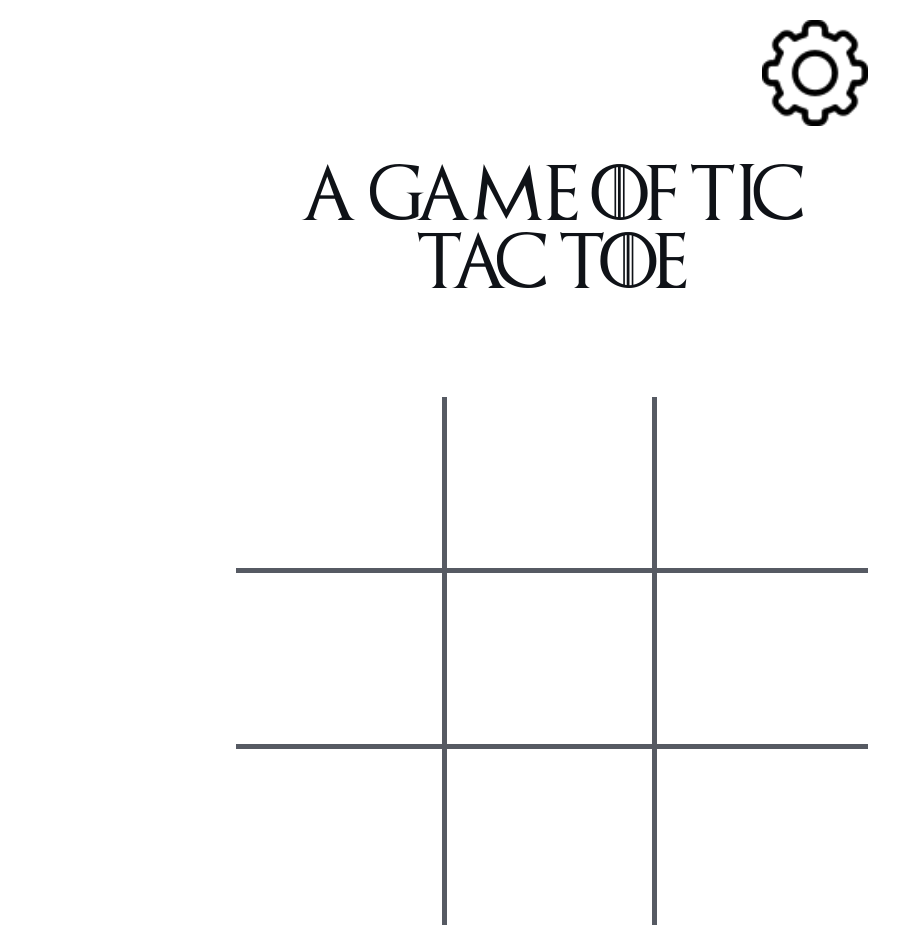
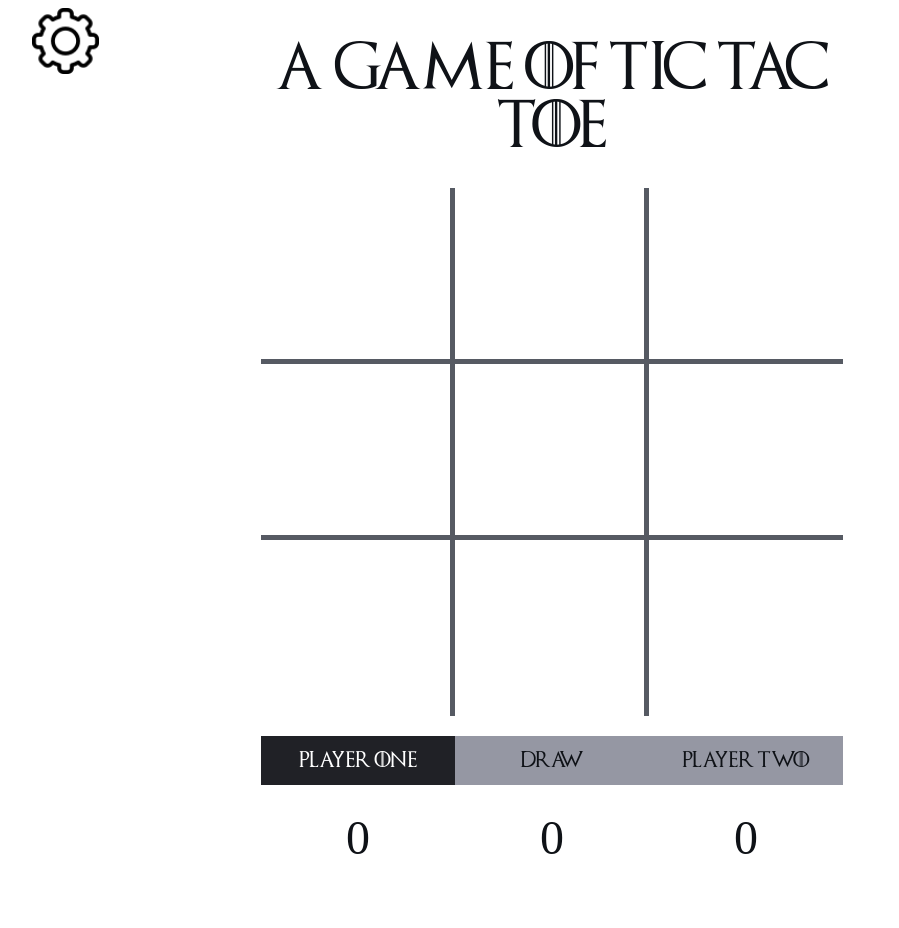
Before and after one commit to tomdonohoe/a-game-of-tic-tac-toe, a plain HTML site: page index.html in a window 1280 px wide. Shown: the top 928 px of the page, without its empty margins (88-987 px from the left). Drawn offline with Linux system fonts and the light colour scheme.

Commit message:
add some UI layout tweaks

```diff
--- a/index.html
+++ b/index.html
@@ -7,12 +7,23 @@
     <link rel="stylesheet" href="style.css">
 </head>
 <body>
+
+    <aside>
+        <div class="setting-img-container">
+            <img class="setting-img" src="images/settings.png" alt="">
+        </div>
+
+        <section class="results">
+            <h2 class="winner"></h2>
+            <button class="reset-btn hidden">PLAY AGAIN!</button>
+        </section>
+
+        <div class="empty"></div>
+    </aside>
+
     <div class="container">
 
         <header>
-            <div class="setting-img-container">
-                <img class="setting-img" src="images/settings.png" alt="">
-            </div>
             <h1>A GAME OF TIC TAC TOE</h1>
         </header>
 
@@ -69,13 +80,9 @@
             </div>
         </section>
 
-        <section class="results">
-            <h2 class="winner"></h2>
-            <button class="reset-btn hidden">PLAY AGAIN!</button>
-        </section>
-
     </div>
 
+    <aside></aside>
     <script src="app.js"></script>
 </body>
 </html>
--- a/style.css
+++ b/style.css
@@ -20,23 +20,22 @@ body {
     font-family: 'Game of Thrones';
     font-weight: normal;
     font-style: normal;
+    display: grid;
+    grid-template-columns: 1fr 2fr 1fr;
+    gap: 50px
 }
 
 h1 {
     text-align: center;
-    font-size: 3.5rem;
+    font-size: 3rem;
     font-weight: normal;
 }
 
 h2 {
     text-align: center;
-    font-size: 2.5rem;
     font-weight: normal;
-}
-
-.container {
-    width: 50%;
-    margin: 0 auto;
+    font-size: 2rem;
+    margin: 0;
 }
 
 /*
@@ -60,28 +59,52 @@ h2 {
 }
 
 /*
+========= Left sidebar =========
+*/
+
+aside {
+    display: grid;
+    grid-template-rows: 1fr 8fr 4fr;
+    gap: 20px
+}
+
+.setting-img-container {
+    display: flex;
+    justify-content: center;
+}
+
+h2.winner {
+    display: flex;
+    align-items: center;
+}
+/*
 ========= Header =========
 */
 
 header {
-    display: grid;
-    grid-template-rows: 1fr 2fr;
+    /* display: grid;
+    grid-template-rows: 1fr 2fr; */
     margin-top: 20px;
 }
 
-.setting-img-container {
-    display: flex;
-    justify-content: flex-end;
+.results {
+    display: grid;
+    grid-template-rows: 1fr 1fr;
+}
 
+.results button {
+    padding: 20px 40px;
+    border-radius: 10px;
+    border: none;
+    background-color: #202126;
+    color: white;
+    font-weight: bold;
+    font-size: 2rem;
 }
 
 /*
 ========= Settings box =========
 */
-
-.settings {
-    padding: 20px 0;
-}
 
 .setting-options {
     padding: 20px;
@@ -102,7 +125,6 @@ header {
     display: grid;
     grid-template-columns: 1fr 1fr 1fr;
     grid-template-rows: 1fr 1fr 1fr;
-    padding: 20px 0;
 }
 
 .box {
@@ -150,35 +172,16 @@ header {
 
 .score-box {
     background-color: #9597A3;
-    padding: 30px;
+    padding: 15px;
     text-align: center;
-    font-size: 1.5rem;
 }
 
 .score {
     background-color: white;
-    font-size: 4rem;
+    font-size: 3rem;
 }
 
 .player-active {
     background-color: #202126;
     color: white;
 }
-
-/*
-========= Winner and Game Reset =========
-*/
-.results {
-    display: grid;
-    grid-template-rows: 1fr 1fr 1fr;
-}
-
-.results button {
-    padding: 20px 40px;
-    border-radius: 10px;
-    border: none;
-    background-color: #202126;
-    color: white;
-    font-weight: bold;
-    font-size: 2rem;
-}
```
Also changed, not shown: images/game-preview.png (added), 1 other file.
